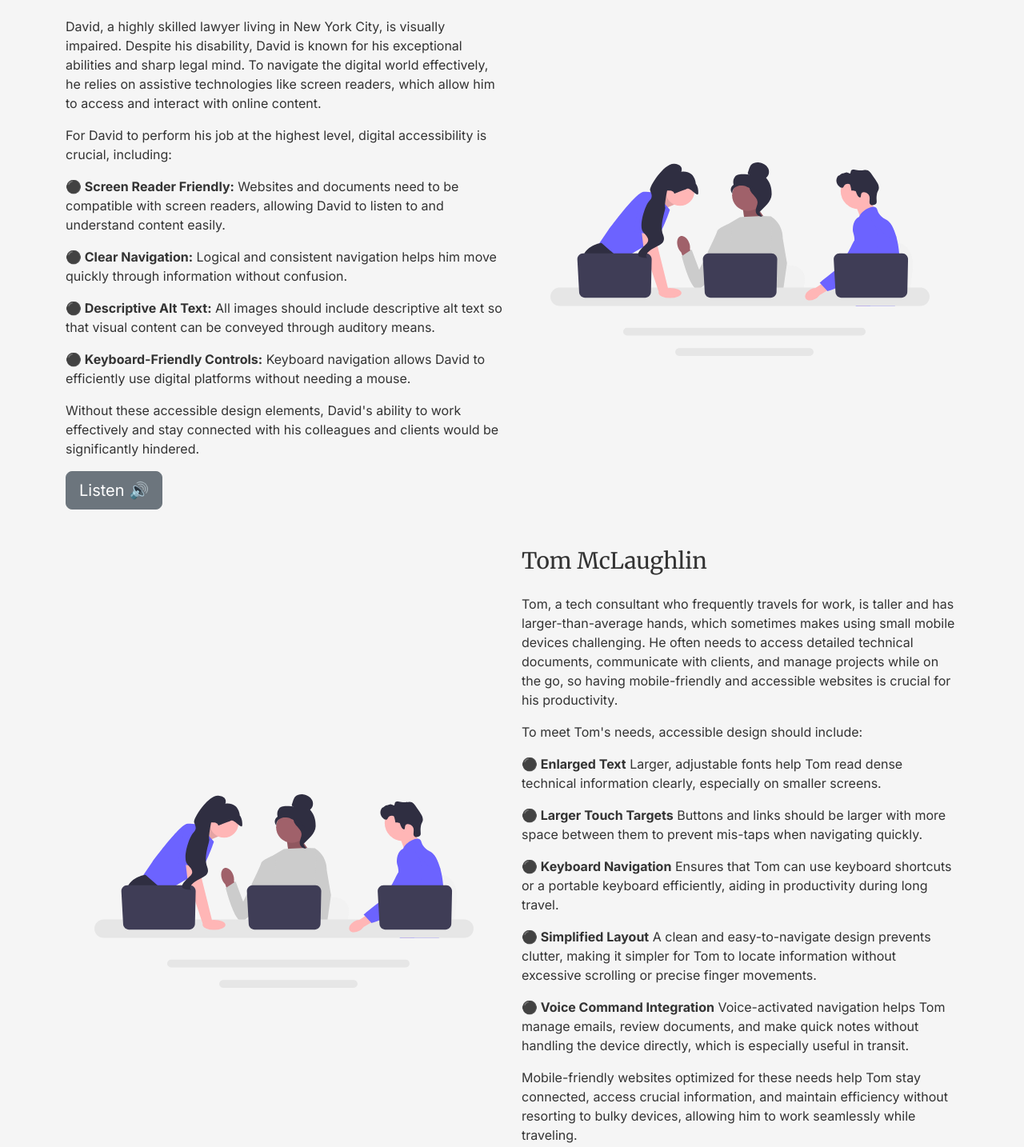
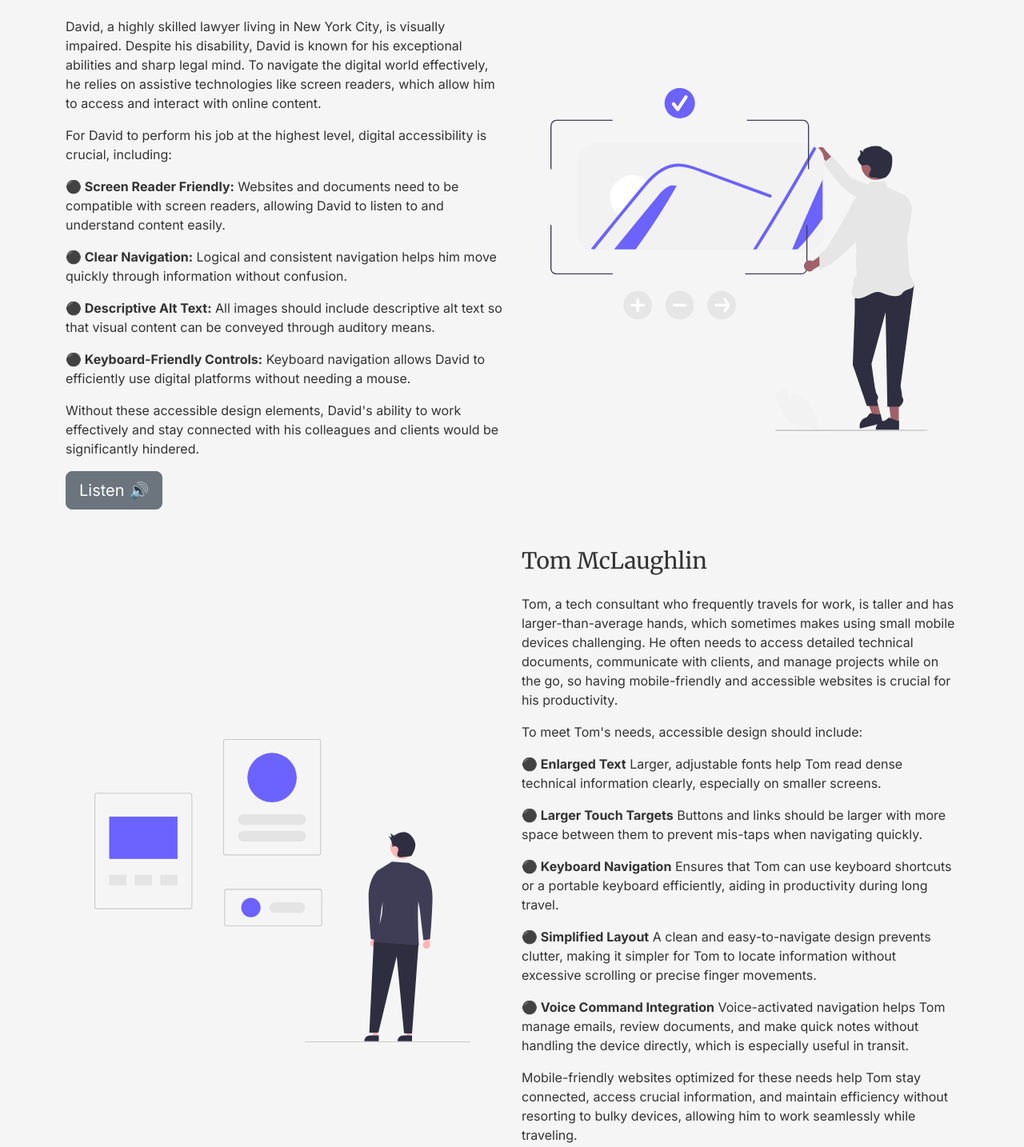
Before and after one commit to JohnnySonTrinh/all-inclusive, a plain HTML site: page profiling.html in a window 1280 px wide. Shown: the part 652-2086 px from the top of the page at 80% size. Drawn offline with nearby package versions, Linux system fonts and the light colour scheme; a web font is replaced by a local one.

Commit message:
Update image sources add new svg

```diff
--- a/profiling.html
+++ b/profiling.html
@@ -127,7 +127,7 @@
             </div>
             <div class="col-md-6 p-5">
               <img
-                src="assets/images/developing.svg"
+                src="assets/images/image-viewer.svg"
                 alt="ARIA Attributes Interaction Diagram"
                 class="img-fluid rounded"
               />
@@ -135,7 +135,7 @@
 
             <div class="col-md-6 p-5">
               <img
-                src="assets/images/developing.svg"
+                src="assets/images/wireframing.svg"
                 alt="ARIA Attributes Interaction Diagram"
                 class="img-fluid rounded"
               />
@@ -258,7 +258,7 @@
             </div>
             <div class="col-md-6 p-5">
               <img
-                src="assets/images/developing.svg"
+                src="assets/images/speech-to-text.svg"
                 alt="ARIA Attributes Interaction Diagram"
                 class="img-fluid rounded"
               />
@@ -266,7 +266,7 @@
 
             <div class="col-md-6 p-5">
               <img
-                src="assets/images/developing.svg"
+                src="assets/images/online-connection.svg"
                 alt="ARIA Attributes Interaction Diagram"
                 class="img-fluid rounded"
               />
```
Also changed, not shown: assets/images/image-viewer.svg (added), assets/images/online-connection.svg (added), assets/images/speech-to-text.svg (added), assets/images/wireframing.svg (added).
